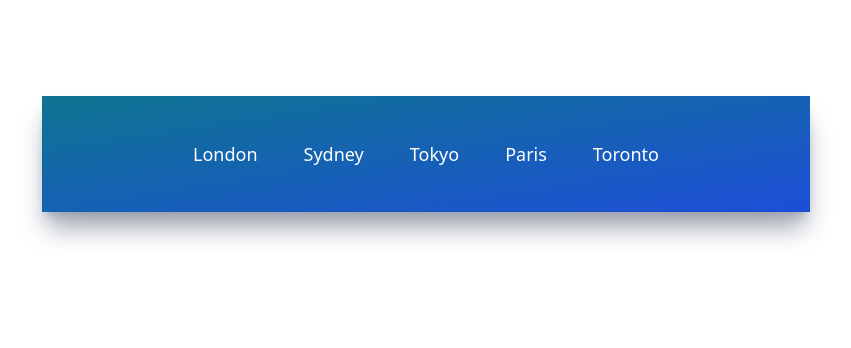
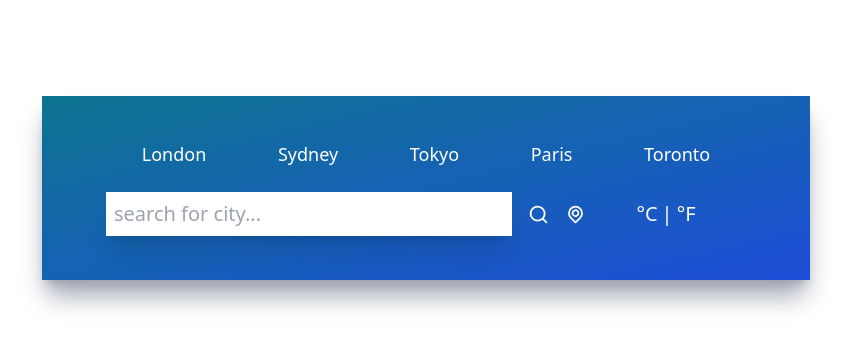
Before and after one commit to aradradev/weather-app, a JavaScript app: page / in a window 1280 px wide. Shown: the top 348 px of the page, without its empty margins (214-1065 px from the left). Built offline with nearby package versions, Linux system fonts and the light colour scheme; the HTML template or start-up script is replaced by a standard one.

Commit message:
add header

```diff
--- a/package.json
+++ b/package.json
@@ -3,6 +3,7 @@
   "version": "0.1.0",
   "private": true,
   "dependencies": {
+    "@iconscout/react-unicons": "^2.0.2",
     "@testing-library/jest-dom": "^5.17.0",
     "@testing-library/react": "^13.4.0",
     "@testing-library/user-event": "^13.5.0",
--- a/src/App.js
+++ b/src/App.js
@@ -1,9 +1,11 @@
+import Inputs from './components/Inputs';
 import TopButtons from './components/TopButtons';
 
 function App() {
   return (
-    <div className="mx-auto max-w-screen-md mt-24 py-5 px-32 bg-gradient-to-br from-cyan-700 to-blue-700 h-fit shadow-xl shadow-gray-400 ">
+    <div className="mx-auto max-w-screen-md mt-24 py-5 px-16 bg-gradient-to-br from-cyan-700 to-blue-700 h-fit shadow-xl shadow-gray-400 ">
       <TopButtons />
+      <Inputs />
     </div>
   );
 }
--- /dev/null
+++ b/src/components/Inputs.js
@@ -0,0 +1,33 @@
+import { UilSearch, UilLocationPoint } from '@iconscout/react-unicons';
+
+const Inputs = () => {
+  return (
+    <div className="flex flex-row justify-center my-6">
+      <div className="flex flex-row w-3/4 items-center justify-center space-x-4">
+        <input
+          type="text"
+          placeholder="Search for city..."
+          className="text-xl font-light p-2 w-full shadow-xl focus:outline-none capitalize placeholder:lowercase"
+        />
+        <UilSearch
+          size={25}
+          className="text-white cursor-pointer transition ease-out hover:scale-125"
+        />
+        <UilLocationPoint
+          size={25}
+          className="text-white cursor-pointer transition ease-out hover:scale-125"
+        />
+      </div>
+      <div className="flex items-center justify-center w-1/4 flex-row">
+        <button name="metric" className="font-light text-white text-xl">
+          °C
+        </button>
+        <p className="text-white text-xl mx-1">|</p>
+        <button name="imperial" className="font-light text-white text-xl">
+          °F
+        </button>
+      </div>
+    </div>
+  );
+};
+export default Inputs;
```
Also changed, not shown: 1 other file (tests, documents, lock files or other folders).
